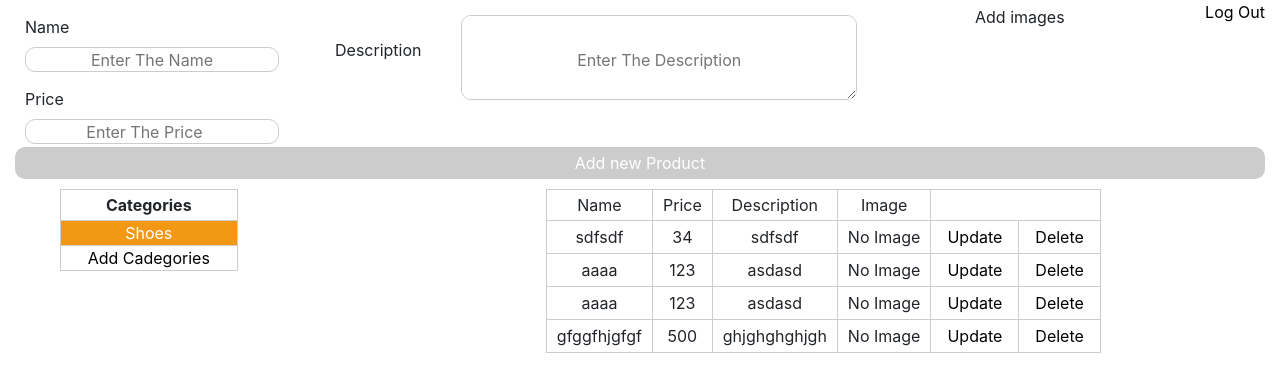
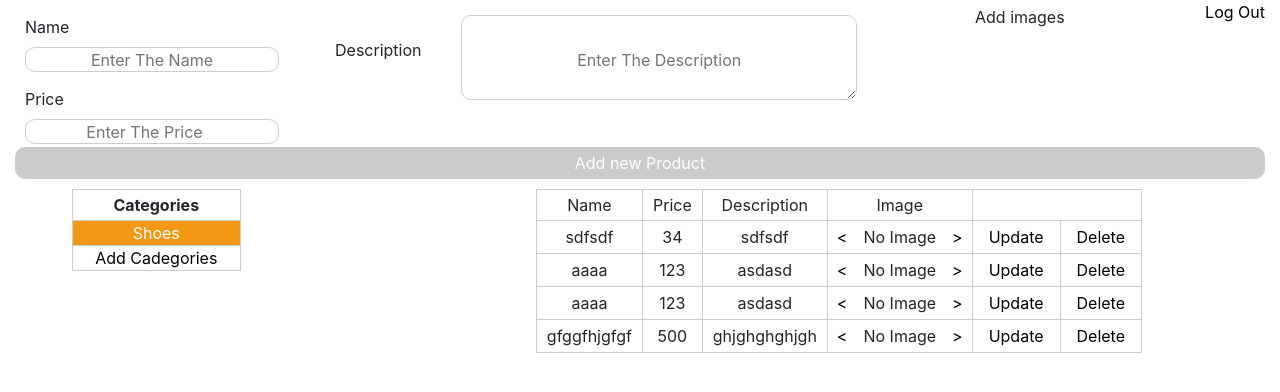
Before and after one commit to griarman/MyTest, a PHP site: page /admin/product.php?id=1 in a window 1280 px wide. Shown: the top 392 px of the page. Run offline with PHP 8.4, Linux system fonts and the light colour scheme; the visitor is signed in with stand-in values (Sample User, id 1); data comes from the database, SQL or seed files in the repository; tables that the repository leaves empty hold one stand-in row (values such as "Sample post"); data that the repository does not hold is empty.

Commit message:
1.9 image scroll

```diff
--- a/admin/model.php
+++ b/admin/model.php
@@ -94,13 +94,13 @@ function get_prod($cad_id){
 }
 function get_image($prod_id){
 	global $conn;
-	$query = "SELECT image FROM `images` WHERE prod_id='$prod_id' LIMIT 1";
+	$query = "SELECT image FROM `images` WHERE prod_id='$prod_id'";
 	$res = mysqli_query($conn,$query);
 	if (!$res) {
 		die(mysqli_error($conn));
 	}
-	$arr = mysqli_fetch_assoc($res);
-	return $arr['image'];
+	$arr = mysqli_fetch_all($res,MYSQLI_ASSOC);
+	return $arr;
 }
 
 function remove_img($id){
--- a/admin/product.php
+++ b/admin/product.php
@@ -6,7 +6,6 @@
 		header('Location:index.php');
 		die;
 	}
-
 	$_SESSION['id']=$_GET['id'];
 ?>
 <!DOCTYPE html>
@@ -47,8 +46,7 @@
 		<button id="add">Add new Product</button>
 	</form>
 
-    <div class="row">
-
+    <div class="container-fluid row">
 	<?php
         include 'model.php';
 		if(isset($_SESSION['error'])){
@@ -71,16 +69,24 @@
 
 		foreach ($arr as $key => $value) {
 			$images = get_image($arr[$key]['id']);
-			if(empty($images)){
+            for($i = 0; $i < count($images); $i++){
+                $new_images[] = $images[$i]['image'];
+            }
+
+			if(empty($new_images)){
 				$images = '<span>No Image</span>';
 			}
 			else{
-				$images = "<img src={$images}>";
+                $data = implode(' ',$new_images);
+
+				$images = "<label for='img-{$arr[$key]['id']}'><img src={$new_images[0]} data-array='$data'></label><input type='file' hidden id='img-{$arr[$key]['id']}'>";
 			}
+
+
 			echo "<tr id={$arr[$key]['id']}><td contenteditable=true class=prod_name>{$arr[$key]['name']}</td>
 			<td contenteditable=true class=prod_price>{$arr[$key]['price']}</td>
 			<td contenteditable=true class=prod_des>{$arr[$key]['description']}</td>
-			<td>{$images}</td>
+			<td><button class='leftArrow'><</button>{$images}<button class='rightArrow'>></button></td>
 			<td><button class=prod_upd>Update</button></td><td><button class=prod_del>Delete</button></td></tr>";
 		}
 		echo "</table></div>";
--- a/css/product.css
+++ b/css/product.css
@@ -162,3 +162,11 @@ article{
 	border: 1px solid #ccc;
 	border-bottom: 0;
 }
+.leftArrow{
+	margin-left: -7px;
+	margin-right: 10px;
+}
+.rightArrow{
+	margin-left: 10px;
+	margin-right: -7px;
+}
--- a/css/style.css
+++ b/css/style.css
@@ -33,3 +33,7 @@ a:active{
 #logOut{
 	float: right;
 }
+
+[hidden] {
+	display: none;
+}
--- a/js/main.js
+++ b/js/main.js
@@ -76,6 +76,32 @@ $(document).ready(function(){
 			}
 		})
 	});
+	$('.leftArrow').click(function () {
+		let img = $(this).closest('tr').find('img');
+		let data = img.attr('data-array').split(' ');
+		let src = img.attr('src');
+		for(let i = 0; i < data.length;i++){
+			if(src === data[i]){
+				if(i != 0) {
+                    img.attr('src', data[i - 1]);
+                }
+			}
+		}
+    });
+    $('.rightArrow').click(function () {
+        let img = $(this).closest('tr').find('img');
+        let data = img.attr('data-array').split(' ');
+        let src = img.attr('src');
+        for(let i = 0; i < data.length;i++){
+            if(src === data[i] ){
+            	if(i != data.length - 1){
+                	img.attr('src', data[i+1]);
+            	}
+                // alert(img.attr('src'));
+
+            }
+        }
+    });
 
     let article = $('article');
     article.click(function(){
```
